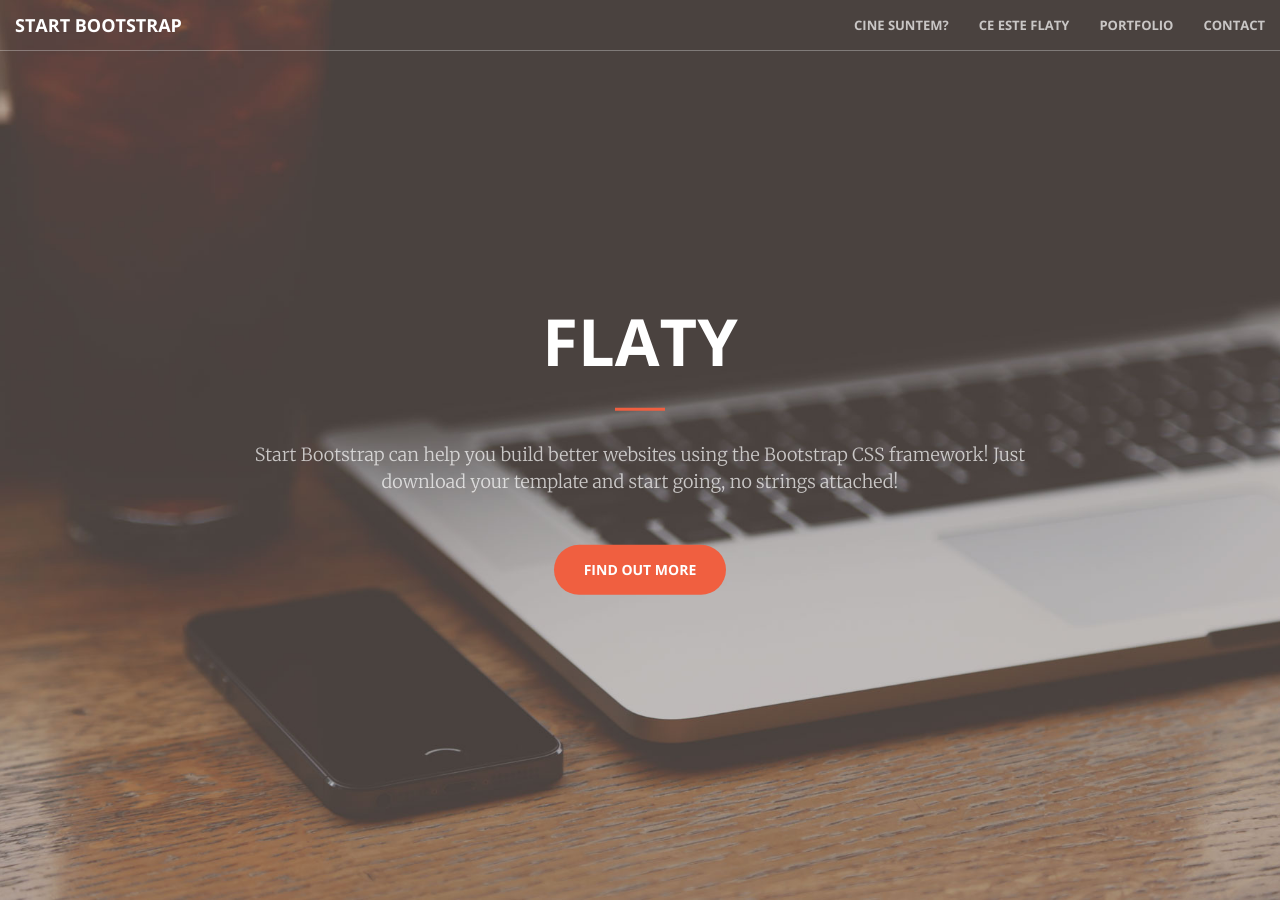
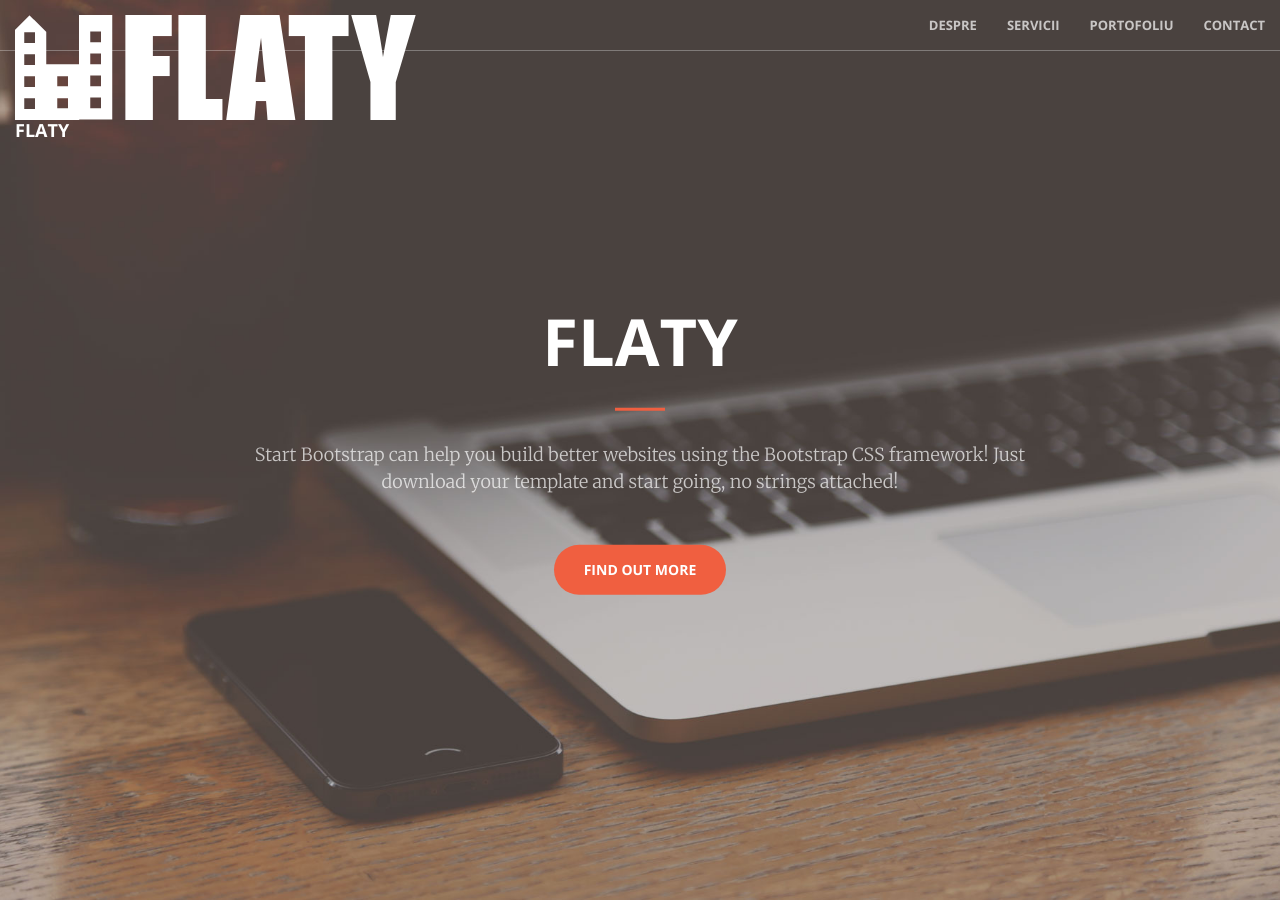
Before and after one commit to rptoma/Flaty-landing-page-2, a Jekyll site: the page built from index.html, in a window 1280 px wide and 900 px high. Built offline with Jekyll 4.4.1, drawn with Linux system fonts in a browser that asks for light colours.

Commit message:
Updated '_includes/nav.html' via CloudCannon

```diff
--- a/_includes/nav.html
+++ b/_includes/nav.html
@@ -8,20 +8,20 @@
                 <span class="icon-bar"></span>
                 <span class="icon-bar"></span>
             </button>
-            <a class="navbar-brand page-scroll" href="#page-top">Start Bootstrap</a>
+            <a class="navbar-brand page-scroll" href="#page-top"><img src="img/logo.png" alt="Flaty">FLATY</a>
         </div>
 
         <!-- Collect the nav links, forms, and other content for toggling -->
         <div class="collapse navbar-collapse" id="bs-example-navbar-collapse-1">
             <ul class="nav navbar-nav navbar-right">
                 <li>
-                    <a class="page-scroll" href="#about">Cine suntem?</a>
+                    <a class="page-scroll" href="#about">Despre</a>
                 </li>
                 <li>
-                    <a class="page-scroll" href="#services">Ce este Flaty</a>
+                    <a class="page-scroll" href="#services">Servicii</a>
                 </li>
                 <li>
-                    <a class="page-scroll" href="#portfolio">Portfolio</a>
+                    <a class="page-scroll" href="#portfolio">Portofoliu</a>
                 </li>
                 <li>
                     <a class="page-scroll" href="#contact">Contact</a>
```
